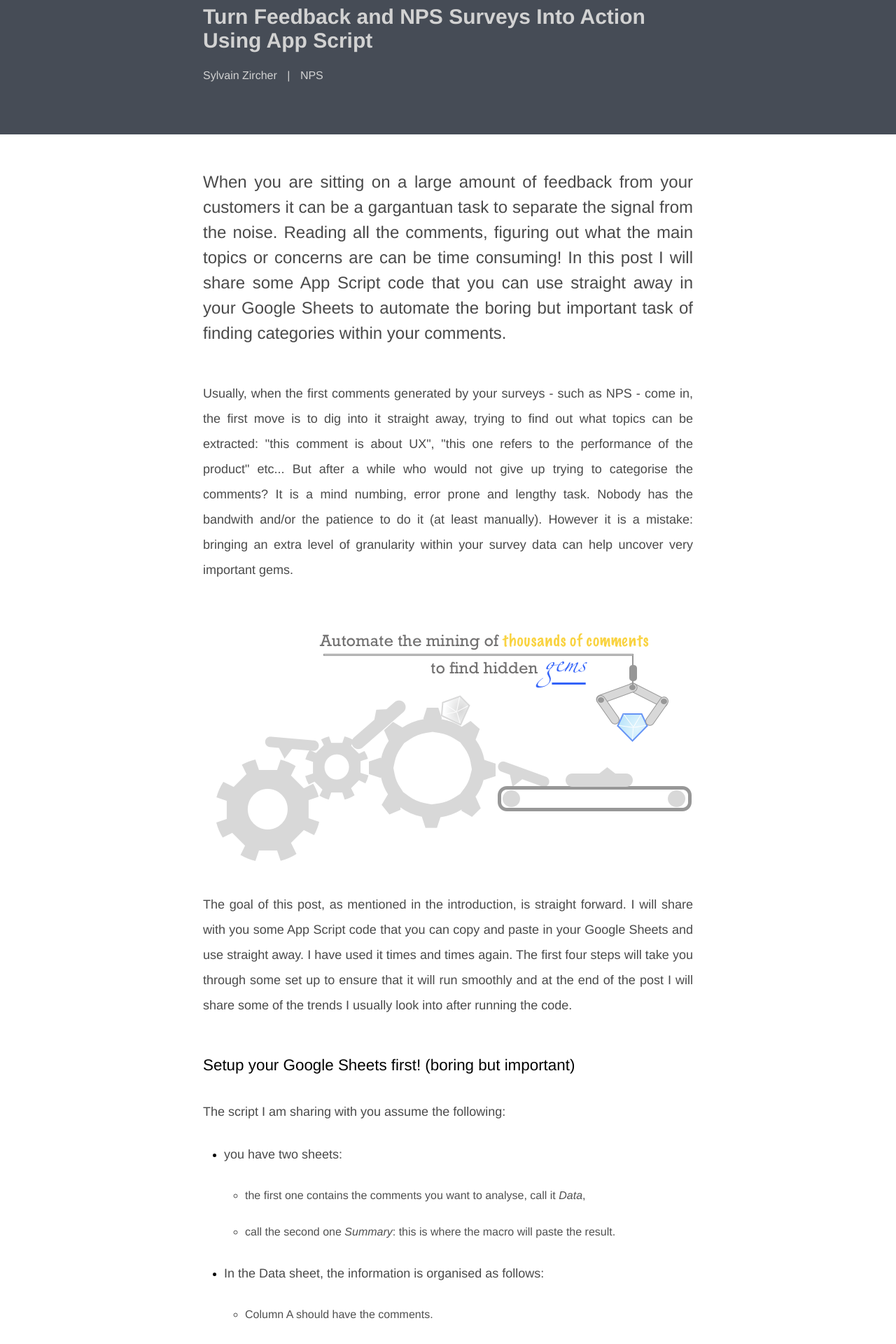
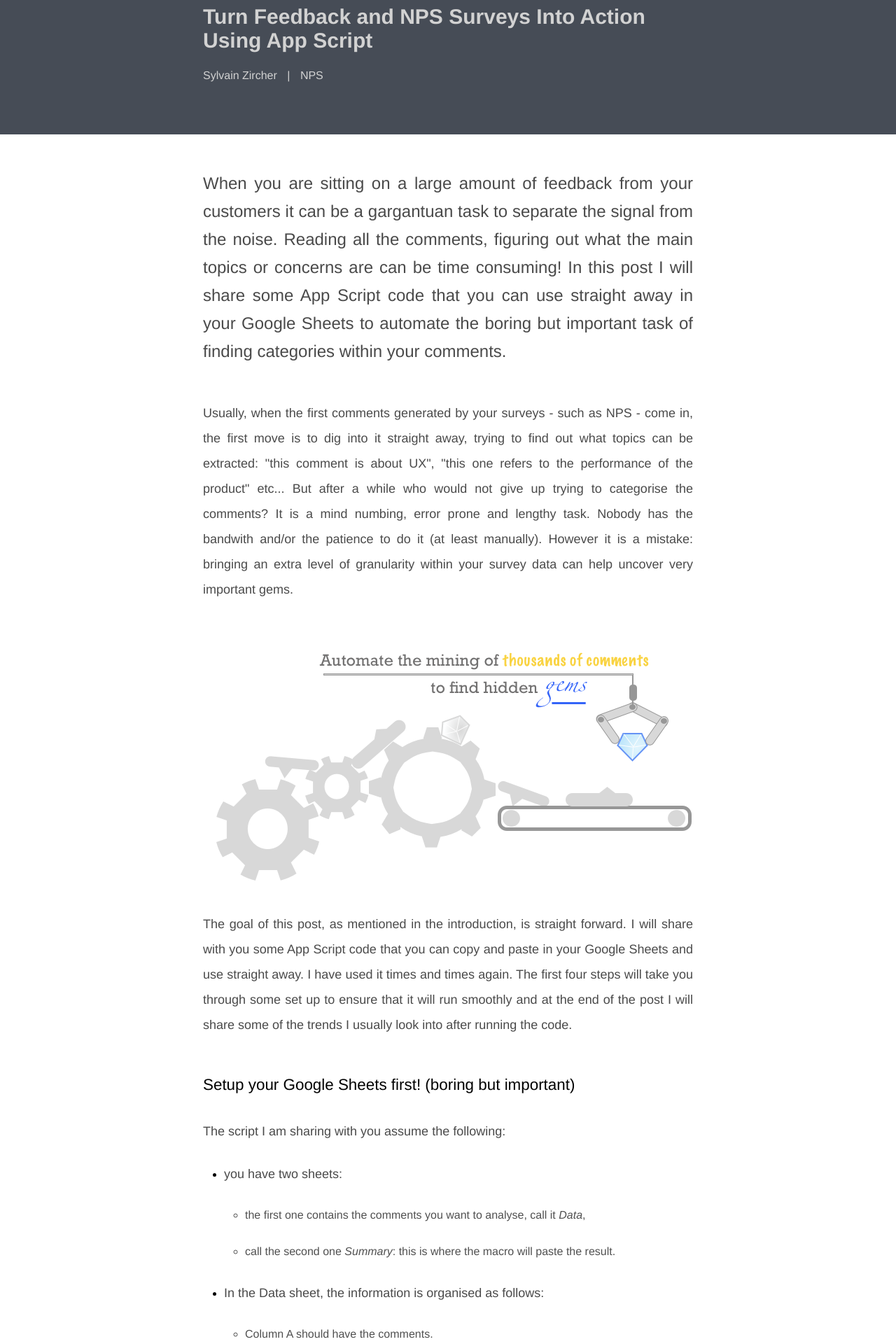
Before and after one commit to sylvainzircher/sylvainzircher.github.io, a Jekyll site: the page built from _posts/blog/2020-06-01-NPS-tools.html, in a window 1280 px wide. Shown: the part 308-2228 px from the top of the page at 70% size. Built offline with Jekyll 4.4.1, drawn with Linux system fonts in a browser that asks for light colours; nearby versions of some CDN libraries.

Commit message:
Tweaking lin height of intro of articles

```diff
--- a/_sass/layout/_blog.scss
+++ b/_sass/layout/_blog.scss
@@ -213,7 +213,7 @@ blockquote .before {
 
 .article .intro {
   font-size: 24px;
-  line-height: 36px;
+  line-height: 40px;
   margin-top: 50px;
   margin-bottom: 50px;
 }
```
